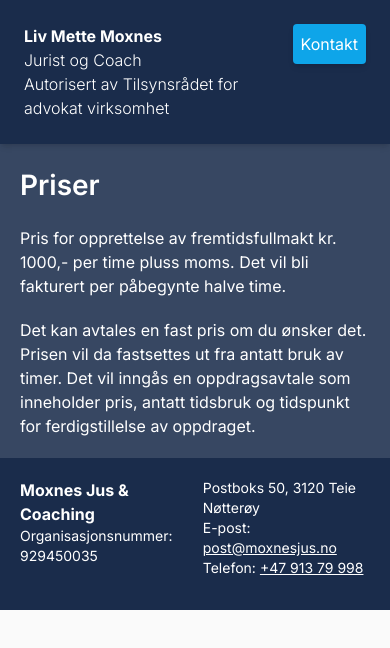
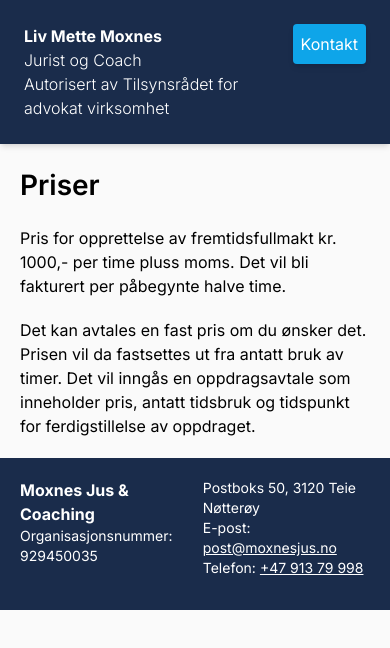
Before and after one commit to ErlingMK/moxnes_webapp, a Next.js app: page /prices in a window 390 px wide. Shown: the top 648 px of the page. Built offline with nearby package versions, Linux system fonts and the light colour scheme.

Commit message:
package bump

```diff
--- a/src/app/prices/page.tsx
+++ b/src/app/prices/page.tsx
@@ -1,10 +1,6 @@
 export default function Prices() {
   return (
-    <div
-      className={
-        "flex flex-col gap-5 p-5 bg-main-blue-faded text-white md:bg-white md:text-black"
-      }
-    >
+    <div className="flex flex-col gap-5 p-5">
       <h2 className={"text-lg font-semibold"}>Priser</h2>
       <p>
         Pris for opprettelse av fremtidsfullmakt kr. 1000,- per time pluss moms.
```
Also changed, not shown: package.json (+4 -4 lines), 1 other file (tests, documents, lock files or other folders).
